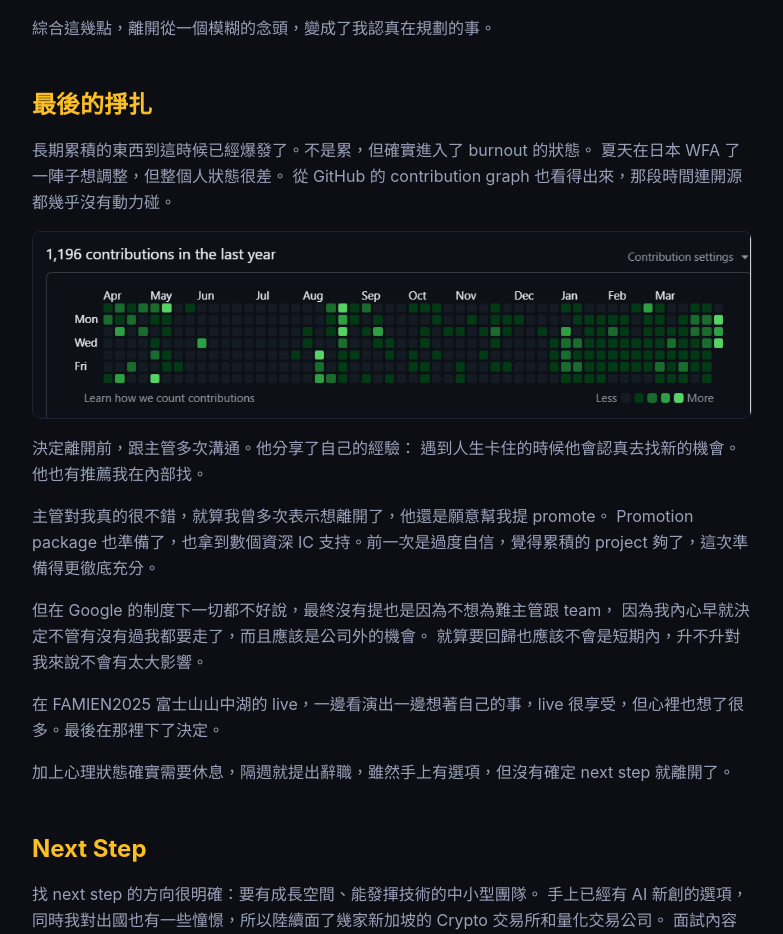
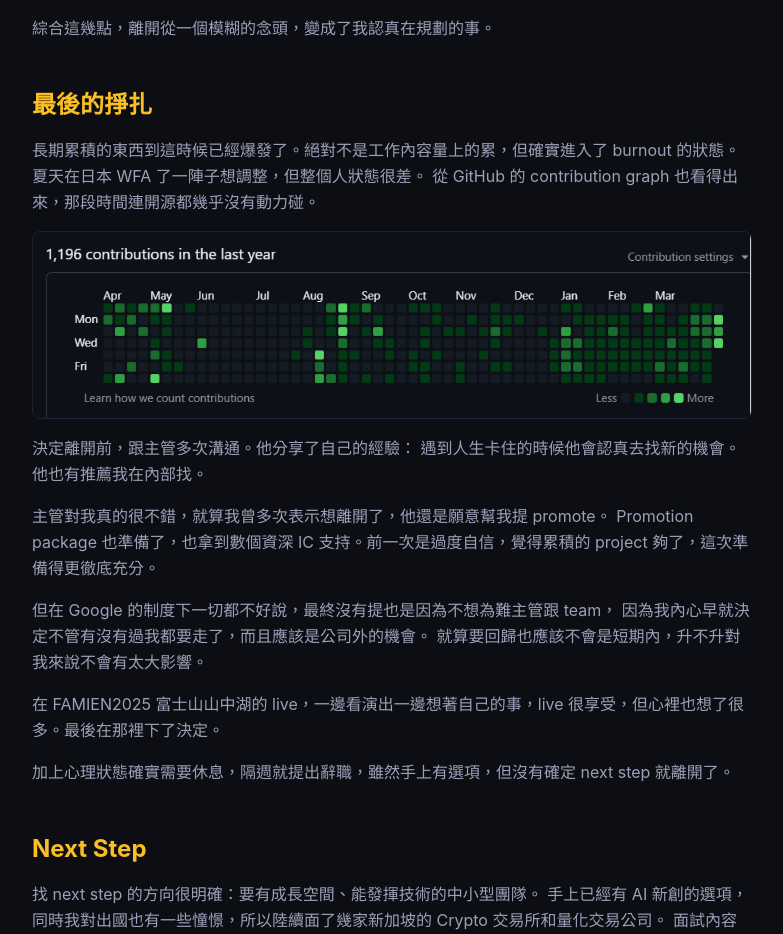
Before and after one commit to HanaYukii/hanayukii-site, a Next.js app: page /blog/leaving-google in a window 1280 px wide. Shown: the part 2620-3554 px from the top of the page, without its empty margins (248-1031 px from the left). Built offline with nearby package versions, Linux system fonts and the light colour scheme.

Commit message:
clarify: not workload burnout, but mental burnout

```diff
--- a/src/app/blog/leaving-google/page.tsx
+++ b/src/app/blog/leaving-google/page.tsx
@@ -204,7 +204,7 @@ export default function LeavingGoogle() {
           <Heading id="final-decision">最後的掙扎</Heading>
           <div className="space-y-4">
             <p>
-              長期累積的東西到這時候已經爆發了。不是累，但確實進入了 burnout 的狀態。
+              長期累積的東西到這時候已經爆發了。絕對不是工作內容量上的累，但確實進入了 burnout 的狀態。
               夏天在日本 WFA 了一陣子想調整，但整個人狀態很差。
               從 GitHub 的 contribution graph 也看得出來，那段時間連開源都幾乎沒有動力碰。
             </p>
```
